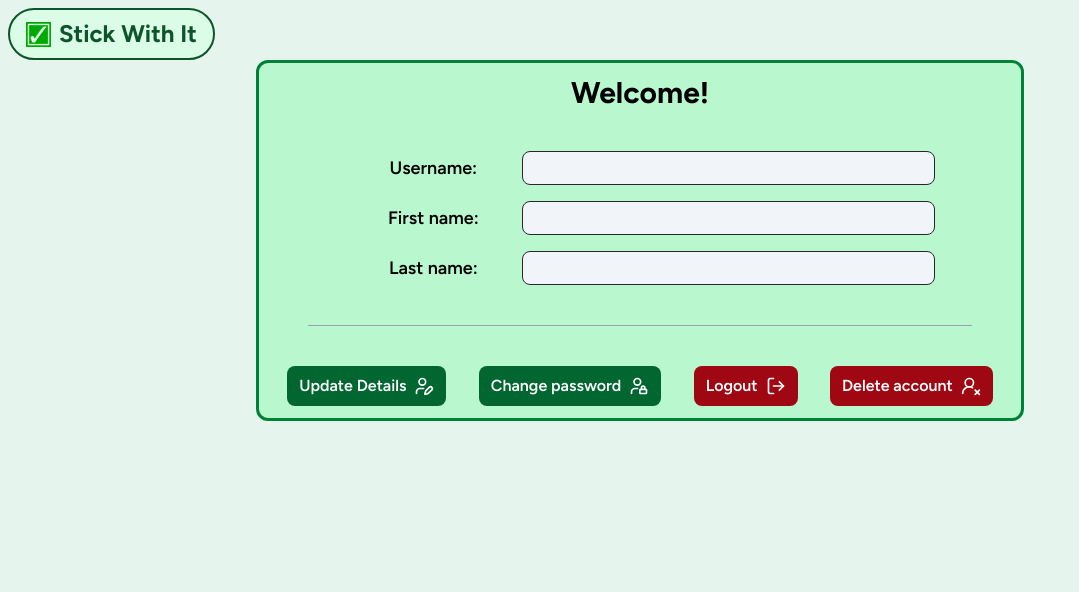
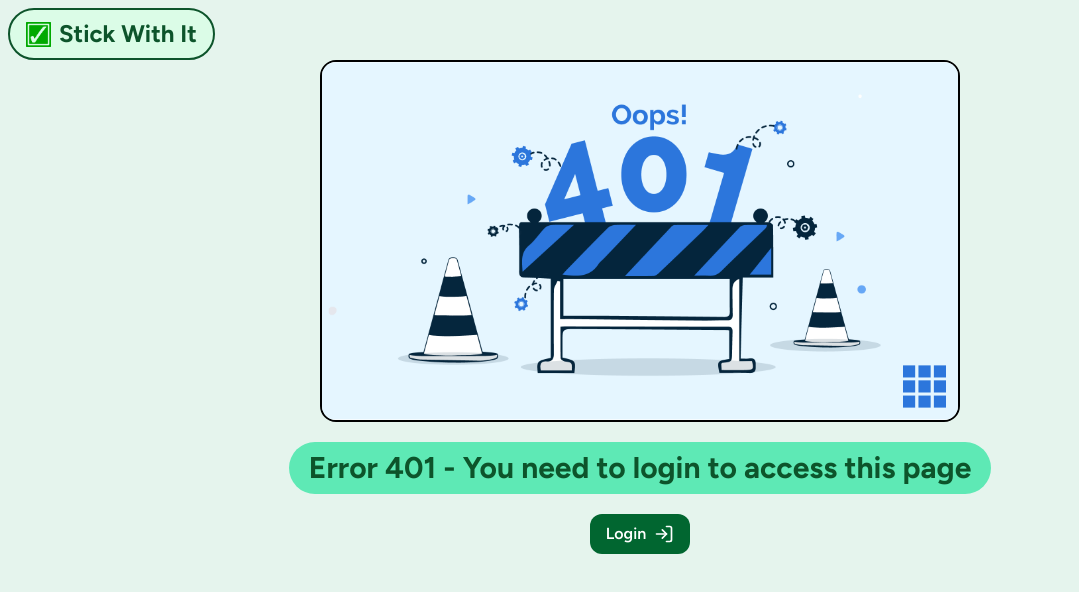
Before and after one commit to zarwaan/stick-with-it, a React (Vite) app: page /user in a window 1280 px wide. Shown: the top 592 px of the page, without its empty margins (0-1079 px from the left). Built offline with nearby package versions, Linux system fonts and the light colour scheme; no server answers; what grapheme-splitter would draw is missing.

Commit message:
Added error pages, added dayjs and minor fixes

```diff
--- a/package.json
+++ b/package.json
@@ -14,6 +14,7 @@
     "@tailwindcss/vite": "^4.1.11",
     "bcrypt": "^6.0.0",
     "cors": "^2.8.5",
+    "dayjs": "^1.11.13",
     "dotenv": "^17.2.1",
     "emoji-regex": "^10.4.0",
     "express": "^5.1.0",
--- /dev/null
+++ b/src/components/ErrorPages/Error404.jsx
@@ -0,0 +1,12 @@
+import image from '../../assets/404.png'
+import ErrorLayout from './ErrorLayout';
+export default function Error404() {
+    return(
+        <ErrorLayout
+            image={image}
+            errorText={"Error 404 - We can't find the page you're looking for :("}
+            navigateTo={'/'}
+            buttonText={"Back to home"}
+        />
+    )
+}
--- a/src/components/Error404.jsx
+++ b/src/components/ErrorPages/ErrorLayout.jsx
@@ -1,25 +1,38 @@
-import { House, LayoutDashboard } from 'lucide-react'
-import image from '../assets/404.png'
+import { House, LogIn } from 'lucide-react';
+import { useEffect, useState } from 'react';
 import { useNavigate } from 'react-router-dom'
-export default function Error404() {
+
+export default function ErrorLayout(
+    {image, errorText, navigateTo, buttonText, imageStyle={}}
+) {
     const navigate = useNavigate();
+
+    const Icon = () => {
+        return (
+            <>
+                {navigateTo==="/" && <House size={20}></House>}
+                {navigateTo==="/login" && <LogIn size={20}></LogIn>}
+            </>
+        )
+    }
+
     return(
         <div className="flex flex-col justify-center gap-5">
             <div className='w-1/2 m-auto'>
-                <img src={image} className="rounded-2xl" alt=""></img>
+                <img src={image} className="rounded-2xl" alt="" style={imageStyle}></img>
             </div>
             <div className="w-fit m-auto text-3xl font-bold bg-emerald-300 text-green-900 p-2 pl-5 pr-5 rounded-full">
-                Error 404 - We can't find the page you're looking for :(
+                {errorText}
             </div>
             <div className="">
                 <button className='bg-green-800 text-white p-2 pl-4 pr-4 rounded-xl
                         flex flex-row m-auto flex-center gap-2 cursor-pointer'
-                        onClick={()=>{navigate('/')}}>
+                        onClick={()=>{navigate(navigateTo)}}>
                     <div className='font-semibold flex'>
-                        Back to home
+                        {buttonText}
                     </div>
                     <div className=' h-fit'>
-                        <House size={20}></House>
+                        <Icon></Icon>
                     </div>
                 </button>
             </div>
--- /dev/null
+++ b/src/components/ErrorPages/ProtectedRoute.jsx
@@ -0,0 +1,11 @@
+import { Outlet } from "react-router-dom";
+import { useAuthContext } from "../../providers/AuthProvider";
+import Unauthorised401 from "./Unauthorised401";
+
+export default function ProtectedRoute() {
+    const {loggedIn} = useAuthContext();
+    if(!loggedIn){
+        return <Unauthorised401></Unauthorised401>
+    }
+    return <Outlet></Outlet>
+}
--- /dev/null
+++ b/src/components/ErrorPages/Unauthorised401.jsx
@@ -0,0 +1,15 @@
+import image from '../../assets/401.png'
+import ErrorLayout from './ErrorLayout'
+export default function Unauthorised401() {
+    return(
+        <ErrorLayout
+            image={image}
+            errorText={"Error 401 - You need to login to access this page"}
+            navigateTo={'/login'}
+            buttonText={"Login"}
+            imageStyle={{
+                border: "2px solid black"
+            }}
+        />
+    )
+}
--- a/src/components/HabitsView/Habit.jsx
+++ b/src/components/HabitsView/Habit.jsx
@@ -2,15 +2,11 @@ import { useState } from "react"
 import { motion } from "motion/react";
 import { useHabitContext } from "../../providers/HabitProvider";
 import { allHabits } from "./habits";
+import { today } from "../../helpers/calendar";
 
 export default function Habit({habit}) {
     const [deleteHover, setDeleteHover] = useState(false);
     const {openHabit} = useHabitContext();
-
-    // const handleDelete = (e) => {
-    //     e.stopPropagation();
-    //     habit.clearHabit(allHabits);
-    // }
 
     return (
         <motion.div className="border border-2 border-green-900 rounded-full flex flex-row p-2 gap-3
@@ -26,13 +22,21 @@ export default function Habit({habit}) {
                 <span className="w-fit border-\ h-fit text-2xl font-semibold">
                     {habit['habit_title']}
                 </span>
-                <div className="mr-2">
+                <div className="mr-2 flex flex-row gap-12">
+                    {
+                        habit[today().day.toLowerCase()] === 1 &&
+                        <motion.button className="border-2 p-2 pl-3 pr-3 rounded-lg cursor-pointer
+                                                    font-semibold text-white border-black"
+                                        style={{backgroundColor: "#008235"}}
+                                        whileHover={{scale:1.1, backgroundColor: "#00b000ff"}}>
+                            Mark as completed
+                        </motion.button>
+                    }
                     <button className="text-red-700 text-2xl cursor-pointer"
                         onMouseEnter={()=>setDeleteHover(true)}
                         onMouseLeave={()=>setDeleteHover(false)}
                         onClick={(e)=>{
                             e.stopPropagation();
-                            // habit.clearHabit(allHabits);
                         }}>
                         <i className={`bi ${deleteHover ? "bi-trash3-fill" : "bi-trash3"}`}></i>
                     </button>
--- a/src/components/HabitsView/HabitsView.jsx
+++ b/src/components/HabitsView/HabitsView.jsx
@@ -3,7 +3,6 @@ import { allHabits } from "./habits"
 import ShowAllToggle from "./ShowAllToggle"
 import { useHabitContext } from "../../providers/HabitProvider"
 import Habit from "./Habit";
-import { week, weekAbbr, weekSingleLetter, today } from "../../helpers/calendar";
 import { AnimatePresence, motion} from "motion/react";
 import HabitDetails from "./HabitDetails";
 import CreateNewButton from "./CreateNewButton";
@@ -12,6 +11,7 @@ import NotLoggedIn from "../utils/NotLoggedIn";
 import Error from "../utils/Error";
 import useFetch from "../../hooks/useFetch";
 import Loader from "../utils/Loader";
+import { today } from "../../helpers/calendar";
 
 function HabitList({ isLoading, error, habits, showAll, today }) {
   if (isLoading) {
@@ -38,11 +38,7 @@ function HabitList({ isLoading, error, habits, showAll, today }) {
 export default function HabitsView() {
     const {showAll, sideBarOpen} = useHabitContext();
     const {loggedIn} = useAuthContext();
-
-    // const fetchOptions = useMemo(() => ({
-    // method: 'POST',
-    // credentials: 'include',
-    // }), []);
+    const {day} = today();
 
     const {data: habits, isLoading, error, fetchData: fetchHabits} = useFetch(`/fetch-habits`,{
     method: 'POST',
@@ -55,33 +51,6 @@ export default function HabitsView() {
         }
     },[loggedIn])
 
-    // const HabitList = () => {
-    //     if(isLoading){
-    //         return (
-    //             <Loader widthInPercent={6}></Loader>
-    //         )
-    //     }
-    //     if(error){
-    //         console.log(error)
-    //         return (
-    //             <div className="pt-10 text-xl">
-    //                 <Error errorText={"Could not load data"}></Error>
-    //             </div>
-    //         )
-    //     }
-    //     if(habits){
-    //         // console.log(habits)
-    //         return (
-    //             habits.result.map((habit) => {
-    //                 if(showAll || habit[today.toLowerCase()])
-    //                     return (
-    //                         <Habit habit={habit} key={habit['habit_id']}></Habit>
-    //                     )
-    //             })
-    //         )
-    //     }
-    // }
-
     return (
         <div className="flex flex-col p-2 h-full gap-3 relative">
             <div className="flex flex-row justify-between items-center">
@@ -90,7 +59,7 @@ export default function HabitsView() {
                         showAll ?
                         "All habits:"
                         :
-                        today+"'s habits:"
+                        day+"'s habits:"
                     }
                 </div>
                 <ShowAllToggle></ShowAllToggle>
@@ -99,19 +68,12 @@ export default function HabitsView() {
                 <div className=" border-red-700 pr-3 flex flex-1 flex-col gap-3 h-[100%] overflow-y-scroll" id="habit-list">
                     {
                         loggedIn ?
-                        // allHabits.map((habit, index) => {
-                        //     const todayDaynum = week.indexOf(today)
-                        //     if(habit.dayArray[todayDaynum] || (!habit.dayArray[todayDaynum] && showAll)){
-                        //         return (<Habit key={index} habit={habit}></Habit>)
-                        //     }
-                        //     return null;
-                        // })
                         <HabitList
                             isLoading={isLoading}
                             error={error}
                             habits={habits}
                             showAll={showAll}
-                            today={today}
+                            today={day}
                         />
                         :
                         <div className="pt-10">
--- a/src/components/Layout.jsx
+++ b/src/components/Layout.jsx
@@ -1,11 +1,15 @@
-import { Outlet } from "react-router-dom";
+import { Outlet, useNavigation } from "react-router-dom";
 import TitleBar from "./TitleBar/TitleBar";
+import Loader from "./utils/Loader";
 
 export default function Layout() {
+    const navigation = useNavigation();
     return (
         <>
+            {
+                navigation.state==='loading' && <Loader></Loader>
+            }
             <TitleBar></TitleBar>
-
             <Outlet></Outlet>
         </>
     )
--- a/src/components/utils/Toggle.jsx
+++ b/src/components/utils/Toggle.jsx
@@ -10,7 +10,7 @@ export default function Toggle({widthValue, handleClick}){
             setX(ref.current.offsetWidth - 3)
             // console.log(ref.current.offsetWidth);
         }
-    },[]);
+    },[toggleOn]);
 
     return(
         <button className="h-full cursor-pointer" onClick={()=>{setToggleOn(on => !on); handleClick(prev => !prev)}}>
--- a/src/helpers/calendar.js
+++ b/src/helpers/calendar.js
@@ -1,3 +1,5 @@
+import dayjs from "dayjs"
+
 export const week = [
     'Monday', 'Tuesday', 'Wednesday', 'Thursday', 'Friday', 'Saturday', 'Sunday'
 ]
@@ -6,4 +8,12 @@ export const weekAbbr = week.map((day) => day.slice(0,3))
 
 export const weekSingleLetter = week.map((day) => day.slice(0,1))
 
-export const today = "Thursday"
+export function today() {
+    return {
+        year: dayjs().format('YYYY'),
+        month: dayjs().format('M'),
+        monthName: dayjs().format('MMM'),
+        date: dayjs().format('D'),
+        day: dayjs().format('dddd')
+    }
+}
--- a/src/hooks/useFetch.js
+++ b/src/hooks/useFetch.js
@@ -6,18 +6,16 @@ export default function useFetch(fetchUrl,options={},autoFetch=true) {
     const [isLoading, setIsLoading] = useState(autoFetch);
     const [error, setError] = useState(null);
 
-    const fetchData = useCallback(async (override = {}) => {
+    const fetchData = useCallback(async () => {
         const controller = new AbortController();
         setIsLoading(true);
         setError(null);
 
         const merged = {
             ...options,
-        ...override,
             headers: {
             "Content-Type": "application/json",
             ...(options.headers || {}),
-          ...(override.headers || {}),
             },
             signal: controller.signal,
         };
```
Also changed, not shown: src/router.jsx (+7 -1 lines), src/assets/401.png (added), 1 other file (tests, documents, lock files or other folders). Lines whose indentation alone changed are shown as unchanged.
